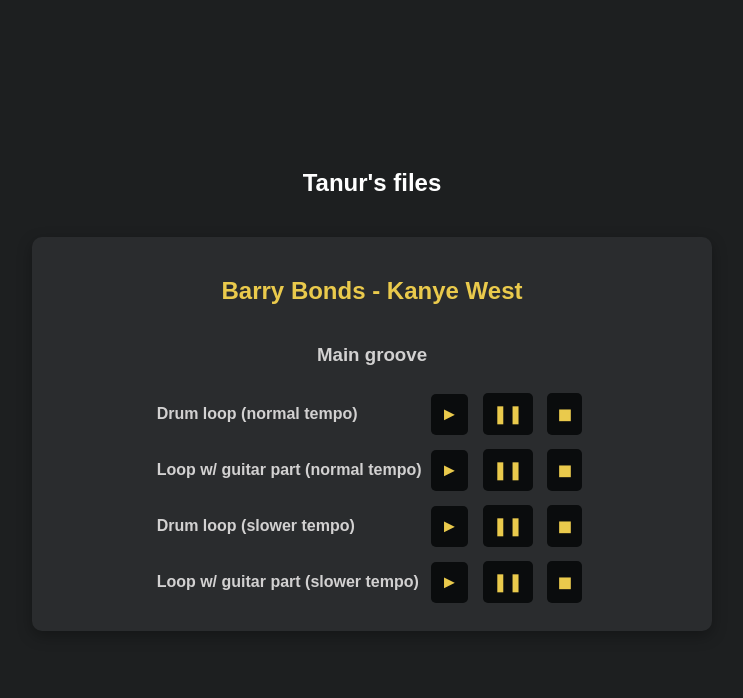
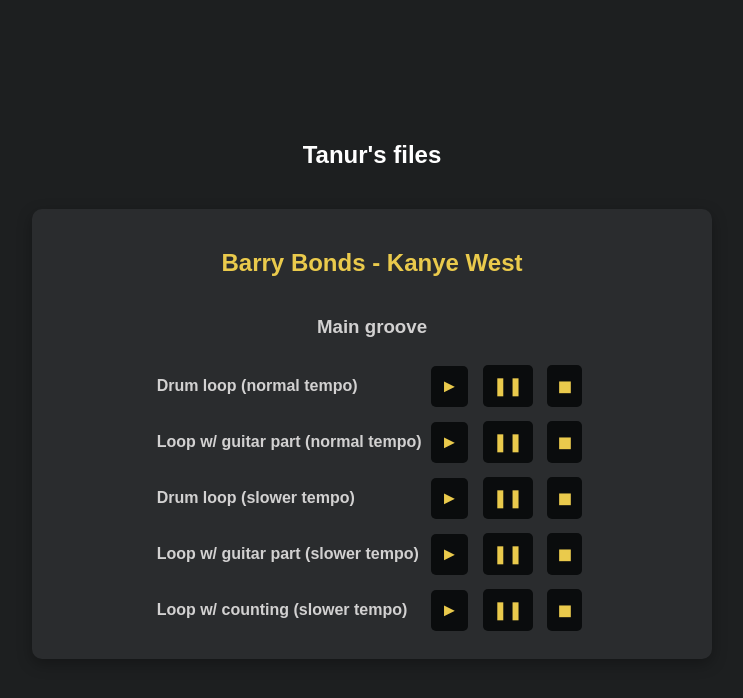
Before and after one commit to jbshryne/jpb-music-player, a plain HTML site: page tanur.html in a window 1280 px wide. Shown: the whole page, without its empty margins (268-1011 px from the left). Drawn offline with Linux system fonts and the light colour scheme; no server answers.

Commit message:
added beat-counting file of Barry Bonds

```diff
--- a/tanur.html
+++ b/tanur.html
@@ -118,6 +118,21 @@
           </section>
         </td>
       </tr>
+
+      <tr>
+        <td>
+          <h4>
+            Loop w/ counting (slower tempo)
+          </h4>
+        </td>
+        <td>
+          <section class="play-controls">
+            <button id="btn-play5"></button>
+            <button id="btn-pause5"></button>
+            <button id="btn-stop5"></button>
+          </section>
+        </td>
+      </tr>
     </table>
 
   </div>
@@ -165,6 +180,7 @@
     setupHowl("assets/Barry Bonds loop-w-gtr.mp3", "btn-play2", "btn-pause2", "btn-stop2");
     setupHowl("assets/Barry Bonds drum-loop-slow.mp3", "btn-play3", "btn-pause3", "btn-stop3");
     setupHowl("assets/Barry Bonds loop-w-gtr-slow.mp3", "btn-play4", "btn-pause4", "btn-stop4");
+    setupHowl("assets/Barry Bonds loop-w-counting-slow.mp3", "btn-play5", "btn-pause5", "btn-stop5");
   </script>
 </body>
 
```
Also changed, not shown: 1 other file.
